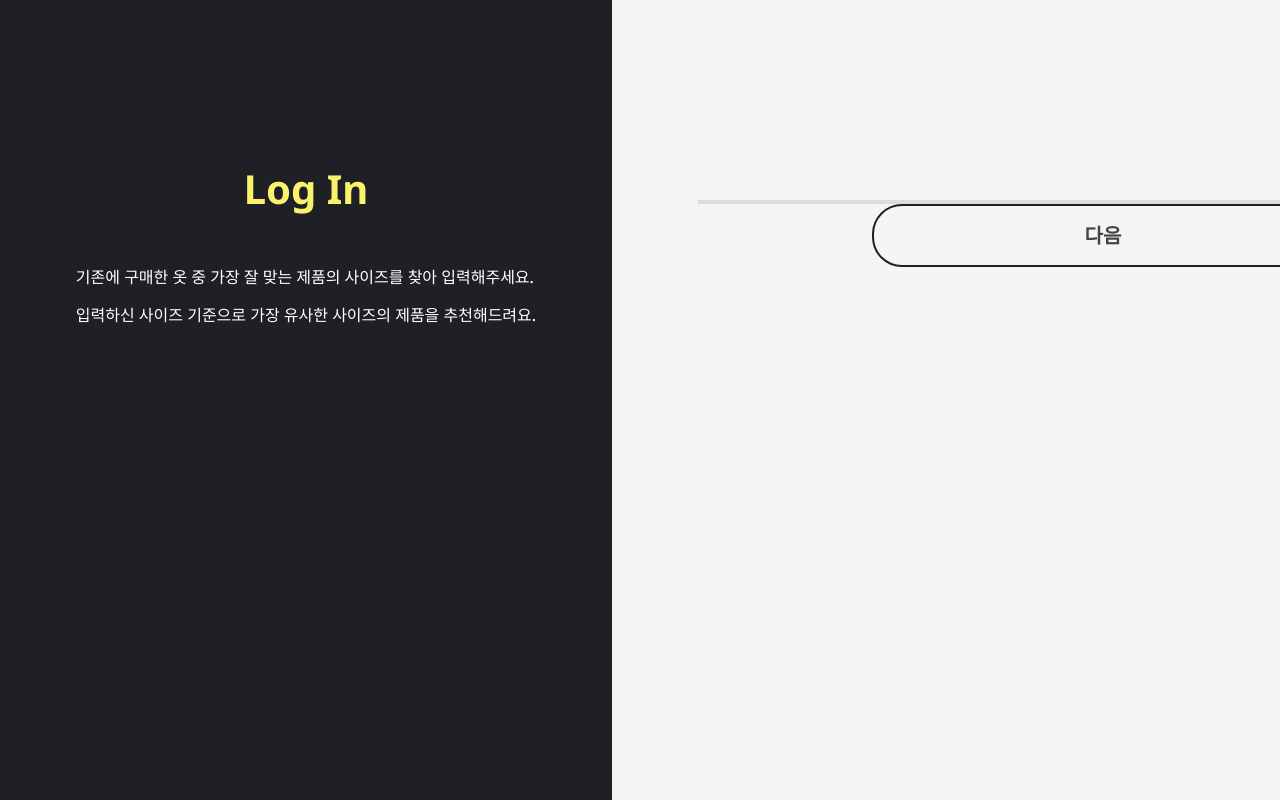
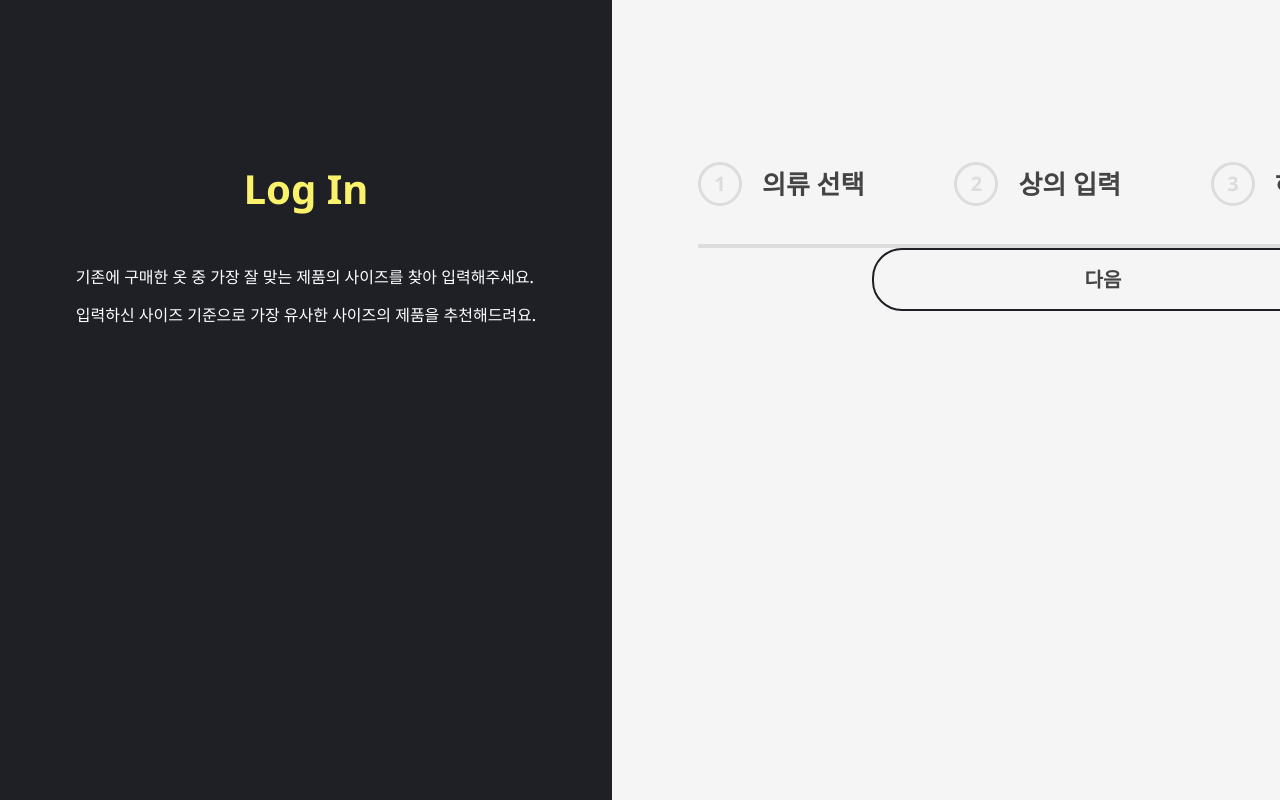
Before and after one commit to OWN-SIZE/onsize-website, a Next.js app: page /register in a window 1280 px wide. Built offline with nearby package versions, Linux system fonts and the light colour scheme.

Commit message:
refactor/#13: mapper 사용하여 렌더링

```diff
--- a/components/register/Progress.tsx
+++ b/components/register/Progress.tsx
@@ -3,27 +3,44 @@ import { useRouter } from 'next/router';
 import styled, { css } from 'styled-components';
 import theme from 'styles/theme';
 
-type StepType = '의류 선택' | '상의' | '하의';
+const stepMapper = {
+  '상/하의': {
+    step1: '의류 선택',
+    step2: '상의 입력',
+    step3: '하의 입력',
+  },
+  상의: {
+    step1: '의류 선택',
+    step2: '상의 입력',
+    step3: '하의 입력 (선택)',
+  },
+  하의: {
+    step1: '의류 선택',
+    step2: '상의 입력 (선택)',
+    step3: '하의 입력',
+  },
+};
 
 function Progress() {
   const { query } = useRouter();
-  const stepList: StepType[] = ['의류 선택', '상의', '하의'];
   const [progress] = query.params || ['1'];
-
+  console.log(Object.values(stepMapper['상/하의']));
   return (
     <Styled.ProgressConatiner>
       <Styled.StepsOl>
-        {progress &&
-          stepList.map((step, index) => (
-            <Styled.StepLi key={index}>
-              <Styled.StepMarker isActive={parseInt(progress) >= index + 1 && true}>{index + 1}</Styled.StepMarker>
-              {step === '의류 선택'
-                ? step
-                : query.selectedOption === '상/하의' || query.selectedOption === step
-                ? `${step}입력`
-                : `${step}입력 (선택)`}
-            </Styled.StepLi>
-          ))}
+        {query.selectedOption
+          ? Object.values(stepMapper[query.selectedOption]).map((step, index) => (
+              <Styled.StepLi key={index}>
+                <Styled.StepMarker isActive={parseInt(progress) >= index + 1 && true}>{index + 1}</Styled.StepMarker>
+                {step}
+              </Styled.StepLi>
+            ))
+          : Object.values(stepMapper['상/하의']).map((step, index) => (
+              <Styled.StepLi key={index}>
+                <Styled.StepMarker isActive={parseInt(progress) >= index + 1 && true}>{index + 1}</Styled.StepMarker>
+                {step}
+              </Styled.StepLi>
+            ))}
       </Styled.StepsOl>
       <Styled.ProgressBar value={0} />
     </Styled.ProgressConatiner>
--- a/pages/register/[...params].tsx
+++ b/pages/register/[...params].tsx
@@ -14,6 +14,19 @@ export type ProgressType = 1 | 2 | 3;
 function Register() {
   const router = useRouter();
   const [selectedOption, setSelectedOption] = useState<OptionType>();
+
+  const onClickSize = () => {
+    selectedOption &&
+      router.push(
+        {
+          pathname: `/register/2`,
+          query: {
+            selectedOption,
+          },
+        },
+        `/register/2`
+      );
+  };
 
   return (
     <Layout noHeader noMenuBar>
@@ -34,18 +47,8 @@ function Register() {
           )}
           <Styled.NextButton
             isActive={selectedOption && true}
-            disabled={!selectedOption && true}
-            onClick={() =>
-              router.push(
-                {
-                  pathname: `/register/2`,
-                  query: {
-                    selectedOption,
-                  },
-                },
-                `/register/2`
-              )
-            }
+            //disabled={!selectedOption && true}
+            onClick={onClickSize}
           >
             다음
           </Styled.NextButton>
```
